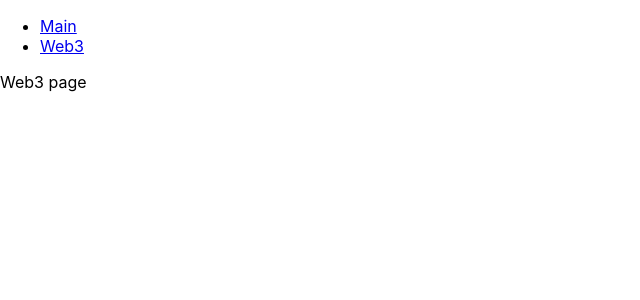
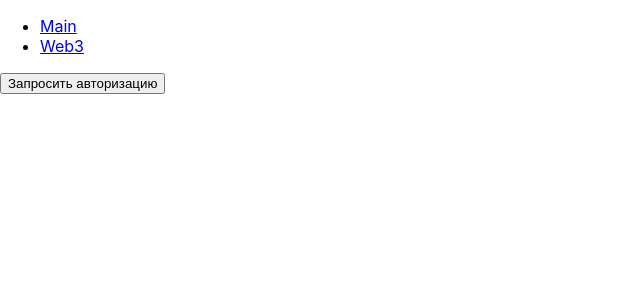
Before and after one commit to netwid/crypto-auction, a React (Create React App) app in the folder frontend/: page /web3 in a window 1280 px wide. Shown: the top 300 px of the page, without its empty margins (0-640 px from the left). Built offline with nearby package versions, Linux system fonts and the light colour scheme.

Commit message:
Base auth

```diff
--- /dev/null
+++ b/frontend/src/pages/Web3/Utils.ts
@@ -0,0 +1,23 @@
+declare var window: any
+declare var ethereum: any
+
+function handleAccountsChanged(wallets: string[]) {
+    alert(wallets);
+}
+
+export const requestAccess = async () => {
+    if (typeof window.ethereum == "undefined") {
+        alert('You need install metamask first');
+    }
+
+    ethereum
+        .request({ method: 'eth_requestAccounts' })
+        .then(handleAccountsChanged)
+        .catch((error: any) => {
+            if (error.code === 4001) {
+                console.log('Please connect to MetaMask.');
+            } else {
+                console.error(error);
+            }
+        });;
+};
--- a/frontend/src/pages/Web3/Web3.tsx
+++ b/frontend/src/pages/Web3/Web3.tsx
@@ -1,5 +1,7 @@
+import { requestAccess } from './Utils';
+
 export const Web3 = () => {
     return (
-        <div>Web3 page</div>
+        <button onClick={requestAccess}>Запросить авторизацию</button>
     )
 }
```
